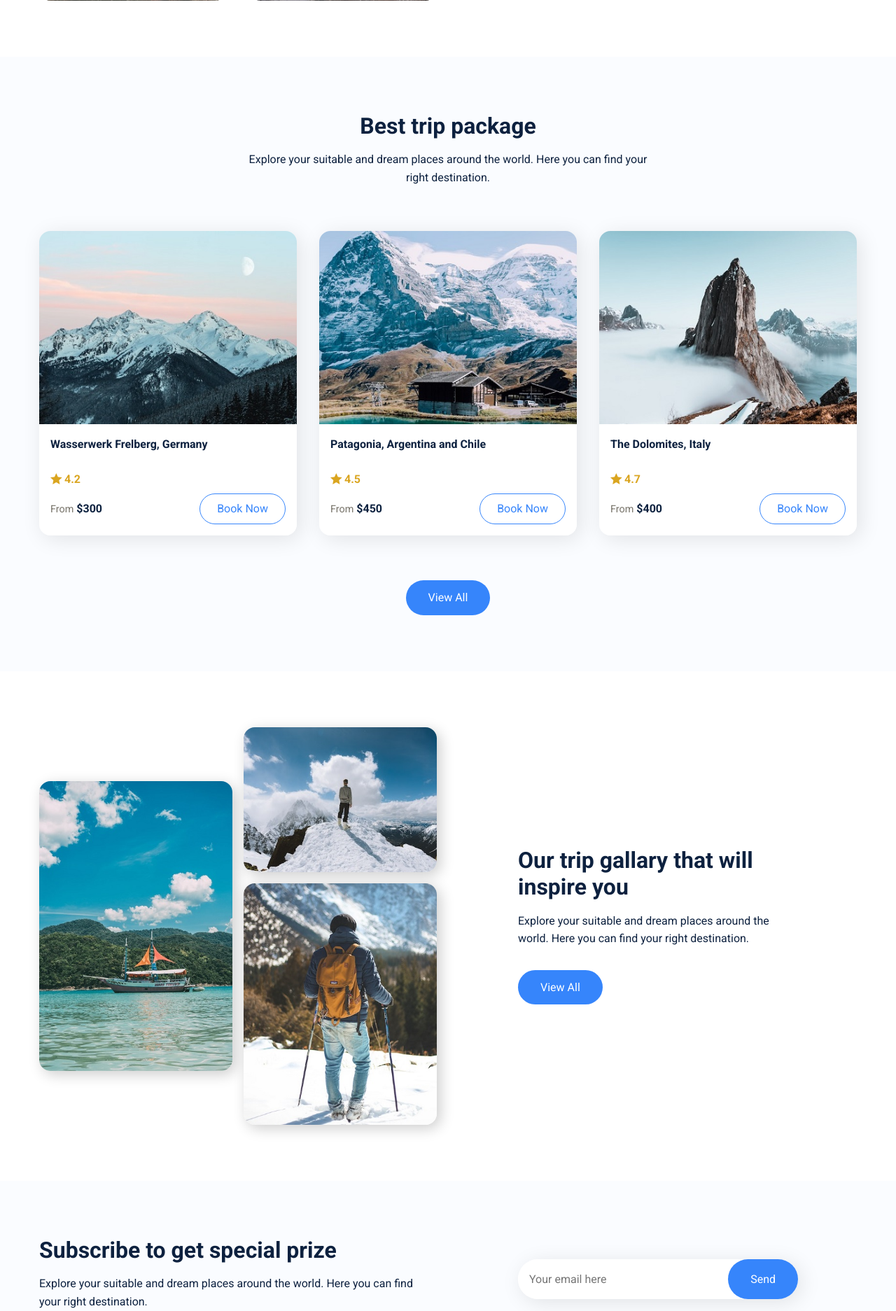
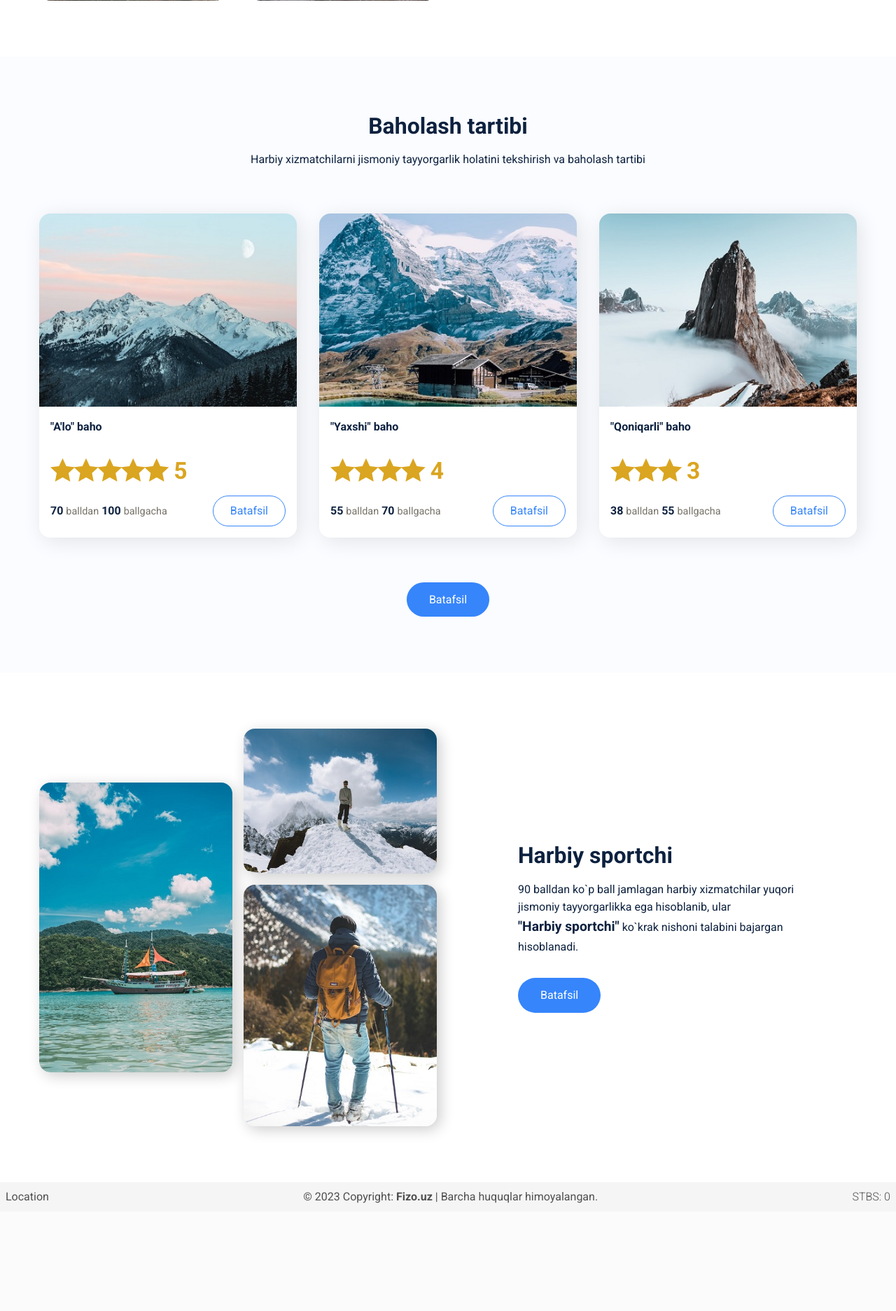
Before and after one commit to nextcloud-uz/fizo, a PHP site: page / in a window 1280 px wide. Shown: the part 1934-3807 px from the top of the page at 70% size. After the commit the page ends 3653 px from the top, so only its background shows below. Run offline with PHP 8.4, Linux system fonts and the light colour scheme; data that the repository does not hold is empty; some libraries are stand-ins or nearby versions.

Commit message:
Baholash va index

```diff
--- a/home.php
+++ b/home.php
@@ -593,7 +593,7 @@ $resuser401 = mysqli_query($conn, "SELECT * FROM user401 WHERE `bolinma_nomi` =
           </div>
           <!-- Copyright -->
           <div class="text-center p-2">
-          <p class="fw-light m-0">Saytdan foydalanuvchilar: <?php echo $total_visitors ?></p>
+          <p class="fw-light m-0">STBS: <?php echo $total_visitors ?></p>
           </div>
      </div>
 </footer>
--- a/index.php
+++ b/index.php
@@ -220,48 +220,47 @@
 
     <section class="trip">
       <div class="section__container trip__container">
-        <h2 class="section__title">Best trip package</h2>
+        <h2 class="section__title">Baholash tartibi</h2>
         <p class="section__subtitle">
-          Explore your suitable and dream places around the world. Here you can
-          find your right destination.
+          Harbiy xizmatchilarni jismoniy tayyorgarlik holatini tekshirish va baholash tartibi
         </p>
         <div class="trip__grid">
           <div class="trip__card">
             <img src="assets/trip-1.jpg" alt="trip" />
             <div class="trip__details">
-              <p>Wasserwerk Frelberg, Germany</p>
-              <div class="rating"><i class="ri-star-fill"></i> 4.2</div>
+              <p>"A'lo" baho</p>
+              <div class="rating"><i class="ri-star-fill"></i><i class="ri-star-fill"></i><i class="ri-star-fill"></i><i class="ri-star-fill"></i><i class="ri-star-fill"></i> 5</div>
               <div class="booking__price">
-                <div class="price"><span>From</span> $300</div>
-                <button class="book__now">Book Now</button>
+                <div class="price"> 70 <span>balldan</span> 100 <span>ballgacha</span></div>
+                <button class="book__now">Batafsil</button>
               </div>
             </div>
           </div>
           <div class="trip__card">
             <img src="assets/trip-2.jpg" alt="trip" />
             <div class="trip__details">
-              <p>Patagonia, Argentina and Chile</p>
-              <div class="rating"><i class="ri-star-fill"></i> 4.5</div>
+              <p>"Yaxshi" baho</p>
+              <div class="rating"><i class="ri-star-fill"></i><i class="ri-star-fill"></i><i class="ri-star-fill"></i><i class="ri-star-fill"></i> 4</div>
               <div class="booking__price">
-                <div class="price"><span>From</span> $450</div>
-                <button class="book__now">Book Now</button>
+                <div class="price">55 <span>balldan</span> 70 <span>ballgacha</span></div>
+                <button class="book__now">Batafsil</button>
               </div>
             </div>
           </div>
           <div class="trip__card">
             <img src="assets/trip-3.jpg" alt="trip" />
             <div class="trip__details">
-              <p>The Dolomites, Italy</p>
-              <div class="rating"><i class="ri-star-fill"></i> 4.7</div>
+              <p>"Qoniqarli" baho</p>
+              <div class="rating"><i class="ri-star-fill"></i><i class="ri-star-fill"></i><i class="ri-star-fill"></i> 3</div>
               <div class="booking__price">
-                <div class="price"><span>From</span> $400</div>
-                <button class="book__now">Book Now</button>
+                <div class="price"> 38 <span>balldan</span> 55 <span>ballgacha</span></div>
+                <button class="book__now">Batafsil</button>
               </div>
             </div>
           </div>
         </div>
         <div class="view__all">
-          <button class="btn2">View All</button>
+          <button class="btn2">Batafsil</button>
         </div>
       </div>
     </section>
@@ -280,19 +279,18 @@
         <div class="gallary__content">
           <div>
             <h2 class="section__title">
-              Our trip gallary that will inspire you
+              Harbiy sportchi
             </h2>
             <p class="section__subtitle">
-              Explore your suitable and dream places around the world. Here you
-              can find your right destination.
+              90 balldan ko`p ball jamlagan harbiy xizmatchilar yuqori jismoniy tayyorgarlikka ega hisoblanib, ular <br><span class="harbiysportchi">"Harbiy sportchi"</span>  ko`krak nishoni talabini bajargan hisoblanadi.
             </p>
-            <button class="btn2">View All</button>
+            <button class="btn2">Batafsil</button>
           </div>
         </div>
       </div>
     </section>
 
-    <section class="subscribe">
+    <!-- <section class="subscribe">
       <div class="section__container subscribe__container">
         <div class="subscribe__content">
           <h2 class="section__title">Subscribe to get special prize</h2>
@@ -308,7 +306,7 @@
           </form>
         </div>
       </div>
-    </section>
+    </section> -->
 
 
 
@@ -448,6 +446,22 @@
       </div>
     </div>
 
+    <footer class="bg-light text-center text-lg-start">
+     <div class="d-flex justify-content-between" style="background-color: rgba(0, 0, 0, 0.025);">
+          <div class="text-center p-2">Location</div>
+          <!-- Copyright -->
+          <div class="text-center p-2" >
+          © 2023 Copyright:
+          <a class="text-reset fw-bold" href="https://fizo.uz/">Fizo.uz</a>
+          | Barcha huquqlar himoyalangan.
+          </div>
+          <!-- Copyright -->
+          <div class="text-center p-2">
+          <p class="fw-light m-0">STBS: <?php echo $total_visitors ?></p>
+          </div>
+     </div>
+</footer>
+
 
 
     </main>
--- a/insert_natija_data.php
+++ b/insert_natija_data.php
@@ -138,13 +138,13 @@
         // echo $umumiyball;
 
         // Bahoni chiqarish va o`zgaruvchiga yozish
-        if($umumiyball >= 70){
+        if($umumiyball >= 70 && $ball1 > 13 && $ball2 > 13 && $ball3 > 13 && $ball4 > 13){
           $baho = 5;
         }
-        if($umumiyball >= 55 && $umumiyball < 70){
+        if($umumiyball >= 55 && $umumiyball < 70 && $ball1 > 10 && $ball2 > 10 && $ball3 > 10 && $ball4 > 10){
           $baho = 4;
         }
-        if($umumiyball >= 38 && $umumiyball < 55){
+        if($umumiyball >= 38 && $umumiyball < 55 && $ball1 > 7 && $ball2 > 7 && $ball3 > 7 && $ball4 > 7){
           $baho = 3;
         }
         if($umumiyball < 38){
--- a/styles_index.css
+++ b/styles_index.css
@@ -326,6 +326,12 @@ body {
 
 .rating {
   color: goldenrod;
+  font-size: 2.1rem;
+}
+
+span.harbiysportchi{
+  font-size: 1.2rem;
+  font-weight: 600;
 }
 
 .booking__price {
```
